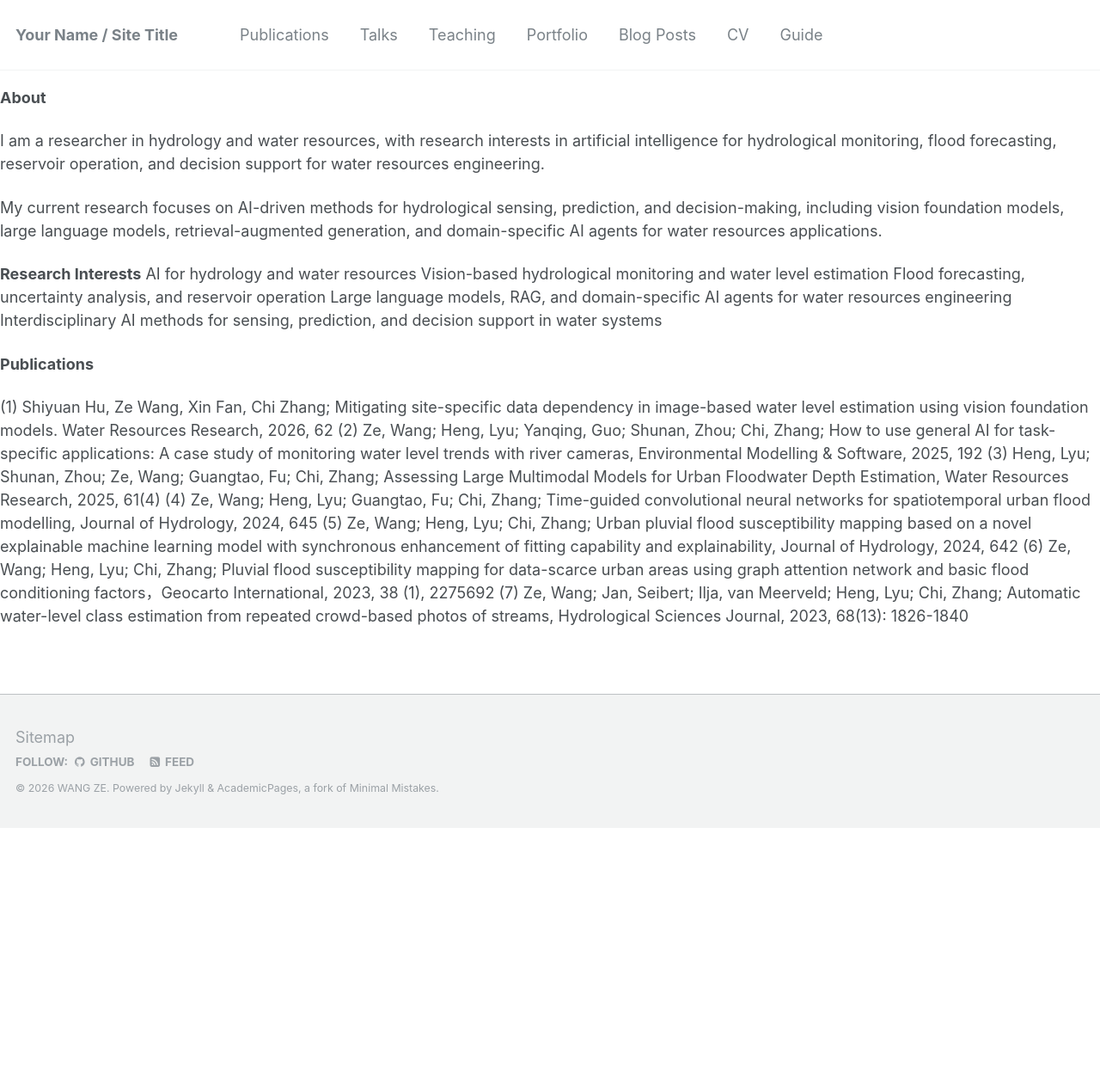
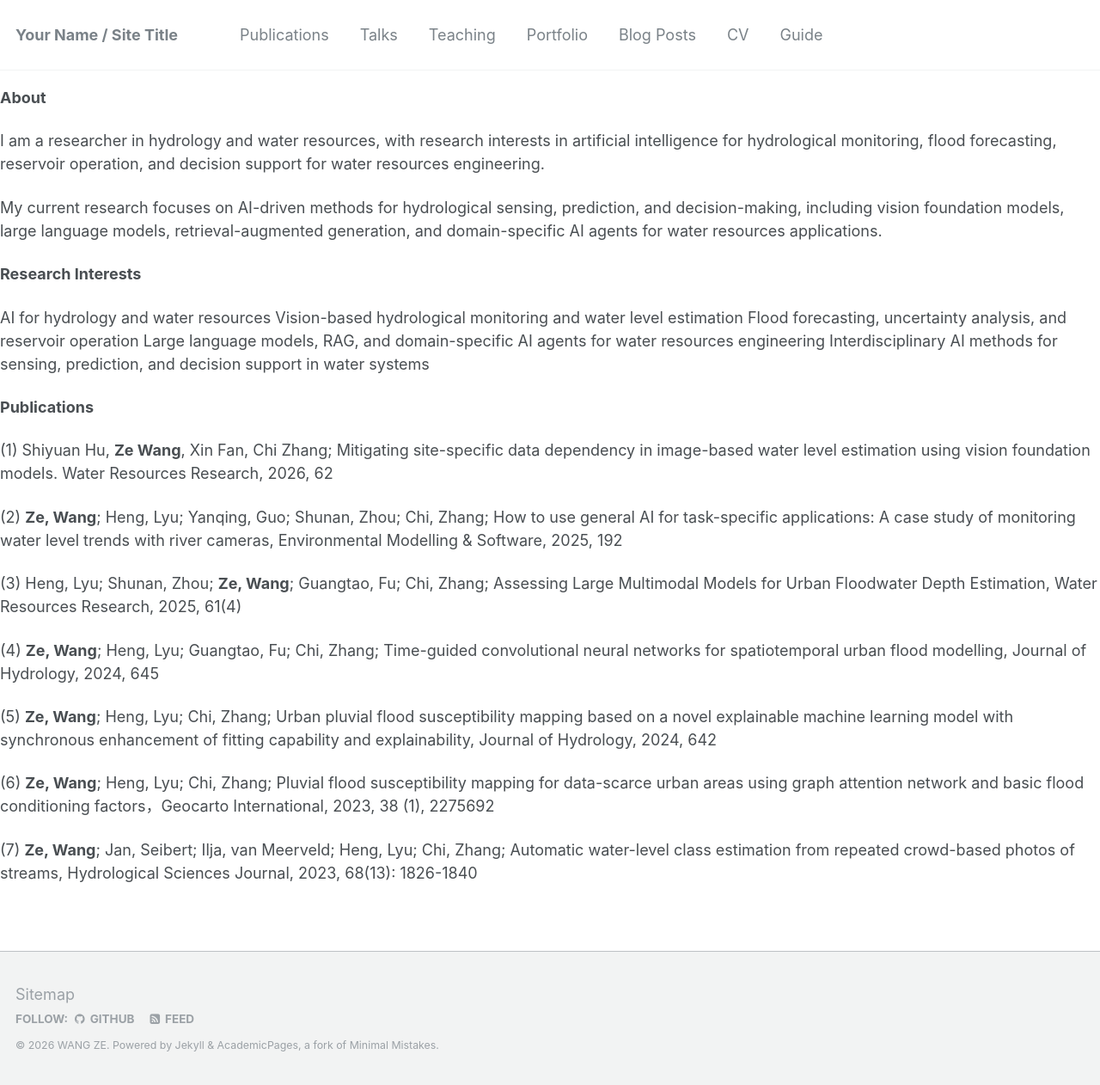
Before and after one commit to wangze-1996/wangze-1996.github.io, a Jekyll site: the page built from _pages/about.md, in a window 1280 px wide. Shown: the whole page at 86% size. Built offline with Jekyll 4.4.1, drawn with Linux system fonts in a browser that asks for light colours; our own code applies the rules of GitHub Pages for plain Markdown files; before the commit the page ends 963 px from its top, so only the background shows below that.

```diff
--- a/_pages/about.md
+++ b/_pages/about.md
@@ -16,6 +16,7 @@ I am a researcher in hydrology and water resources, with research interests in a
 My current research focuses on AI-driven methods for hydrological sensing, prediction, and decision-making, including vision foundation models, large language models, retrieval-augmented generation, and domain-specific AI agents for water resources applications.
 
 **Research Interests**
+
 AI for hydrology and water resources
 Vision-based hydrological monitoring and water level estimation
 Flood forecasting, uncertainty analysis, and reservoir operation
@@ -25,10 +26,16 @@ Interdisciplinary AI methods for sensing, prediction, and decision support in wa
 
 **Publications**
 
-(1) Shiyuan  Hu, Ze Wang, Xin Fan, Chi Zhang; Mitigating site-specific data dependency in image-based water level estimation using vision foundation models. Water Resources Research, 2026, 62
-(2) Ze, Wang; Heng, Lyu; Yanqing, Guo; Shunan, Zhou; Chi, Zhang; How to use general AI for task-specific applications: A case study of monitoring water level trends with river cameras, Environmental Modelling & Software, 2025, 192
-(3) Heng, Lyu; Shunan, Zhou; Ze, Wang; Guangtao, Fu; Chi, Zhang; Assessing Large Multimodal Models for Urban Floodwater Depth Estimation, Water Resources Research, 2025, 61(4)
-(4) Ze, Wang; Heng, Lyu; Guangtao, Fu; Chi, Zhang; Time-guided convolutional neural networks for spatiotemporal urban flood modelling, Journal of Hydrology, 2024, 645
-(5) Ze, Wang; Heng, Lyu; Chi, Zhang; Urban pluvial flood susceptibility mapping based on a novel explainable machine learning model with synchronous enhancement of fitting capability and explainability, Journal of Hydrology, 2024, 642
-(6) Ze, Wang; Heng, Lyu; Chi, Zhang; Pluvial flood susceptibility mapping for data-scarce urban areas using graph attention network and basic flood conditioning factors，Geocarto International, 2023, 38 (1), 2275692
-(7) Ze, Wang; Jan, Seibert; Ilja, van Meerveld; Heng, Lyu; Chi, Zhang; Automatic water-level class estimation from repeated crowd-based photos of streams, Hydrological Sciences Journal, 2023, 68(13): 1826-1840
+(1) Shiyuan  Hu, **Ze Wang**, Xin Fan, Chi Zhang; Mitigating site-specific data dependency in image-based water level estimation using vision foundation models. Water Resources Research, 2026, 62
+
+(2) **Ze, Wang**; Heng, Lyu; Yanqing, Guo; Shunan, Zhou; Chi, Zhang; How to use general AI for task-specific applications: A case study of monitoring water level trends with river cameras, Environmental Modelling & Software, 2025, 192
+
+(3) Heng, Lyu; Shunan, Zhou; **Ze, Wang**; Guangtao, Fu; Chi, Zhang; Assessing Large Multimodal Models for Urban Floodwater Depth Estimation, Water Resources Research, 2025, 61(4)
+
+(4) **Ze, Wang**; Heng, Lyu; Guangtao, Fu; Chi, Zhang; Time-guided convolutional neural networks for spatiotemporal urban flood modelling, Journal of Hydrology, 2024, 645
+
+(5) **Ze, Wang**; Heng, Lyu; Chi, Zhang; Urban pluvial flood susceptibility mapping based on a novel explainable machine learning model with synchronous enhancement of fitting capability and explainability, Journal of Hydrology, 2024, 642
+
+(6) **Ze, Wang**; Heng, Lyu; Chi, Zhang; Pluvial flood susceptibility mapping for data-scarce urban areas using graph attention network and basic flood conditioning factors，Geocarto International, 2023, 38 (1), 2275692
+
+(7) **Ze, Wang**; Jan, Seibert; Ilja, van Meerveld; Heng, Lyu; Chi, Zhang; Automatic water-level class estimation from repeated crowd-based photos of streams, Hydrological Sciences Journal, 2023, 68(13): 1826-1840
```
